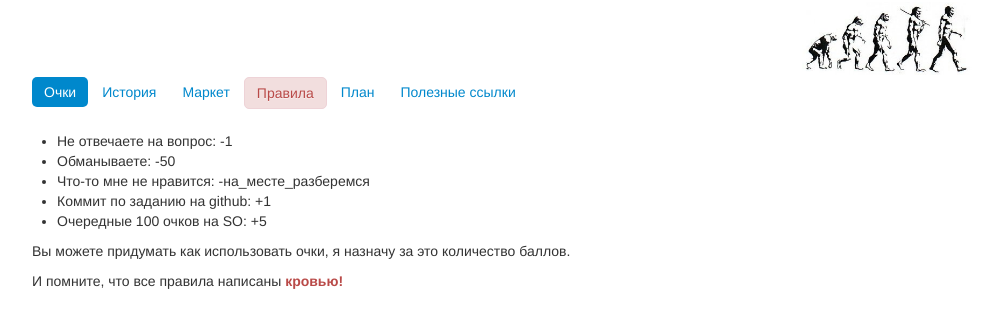
After one commit to viakondratiuk/darwin, a PHP site: template app/templates/rules.phtml in a window 1280 px wide. The commit adds this page. Shown: the top 328 px of the page, without its empty margins (138-1136 px from the left). Run offline with PHP 8.4, Linux system fonts and the light colour scheme; the template is opened without the code that fills it, so the values that code supplies are empty.

Commit message:
Add rules.

```diff
--- a/app/templates/header.phtml
+++ b/app/templates/header.phtml
@@ -18,6 +18,7 @@
         body {padding-top: 10px;}
         .evolution {position: absolute;bottom: 0;right: 0;}
         .evolution-container {height: 65px; position: relative;}
+        .blood {color: #b94a48;font-weight: bold;}
     </style>
     <script src="http://code.jquery.com/jquery.js"></script>
     <script src="js/bootstrap.min.js"></script>
@@ -33,6 +34,7 @@
         <li <?php if($mode == ''): ?>class="active"<?php endif; ?>><a href="/">Очки</a></li>
         <li <?php if($mode == 'history'): ?>class="active"<?php endif; ?>><a href="index.php?mode=history">История</a></li>
         <li <?php if($mode == 'market'): ?>class="active"<?php endif; ?>><a href="index.php?mode=market">Маркет</a></li>
+        <li <?php if($mode == 'rules'): ?>class="active"<?php endif; ?>><a class="alert alert-error" href="index.php?mode=rules">Правила</a></li>
         <li <?php if($mode == 'plans'): ?>class="active"<?php endif; ?>><a href="index.php?mode=plans">План</a></li>
         <li <?php if($mode == 'links'): ?>class="active"<?php endif; ?>><a href="index.php?mode=links">Полезные ссылки</a></li>
     </ul>
--- /dev/null
+++ b/app/templates/rules.phtml
@@ -0,0 +1,11 @@
+<div class="container">
+    <ul>
+        <li>Не отвечаете на вопрос: -1</li>
+        <li>Обманываете: -50</li>
+        <li>Что-то мне не нравится: -на_месте_разберемся</li>
+        <li>Коммит по заданию на github: +1</li>
+        <li>Очередные 100 очков на SO: +5</li>
+    </ul>
+    <p>Вы можете придумать как использовать очки, я назначу за это количество баллов.</p>
+    <p class="blood-image">И помните, что все правила написаны <span class="blood">кровью!</span></p>
+</div>
```
Also changed, not shown: db/points-manager.sqlite3.
